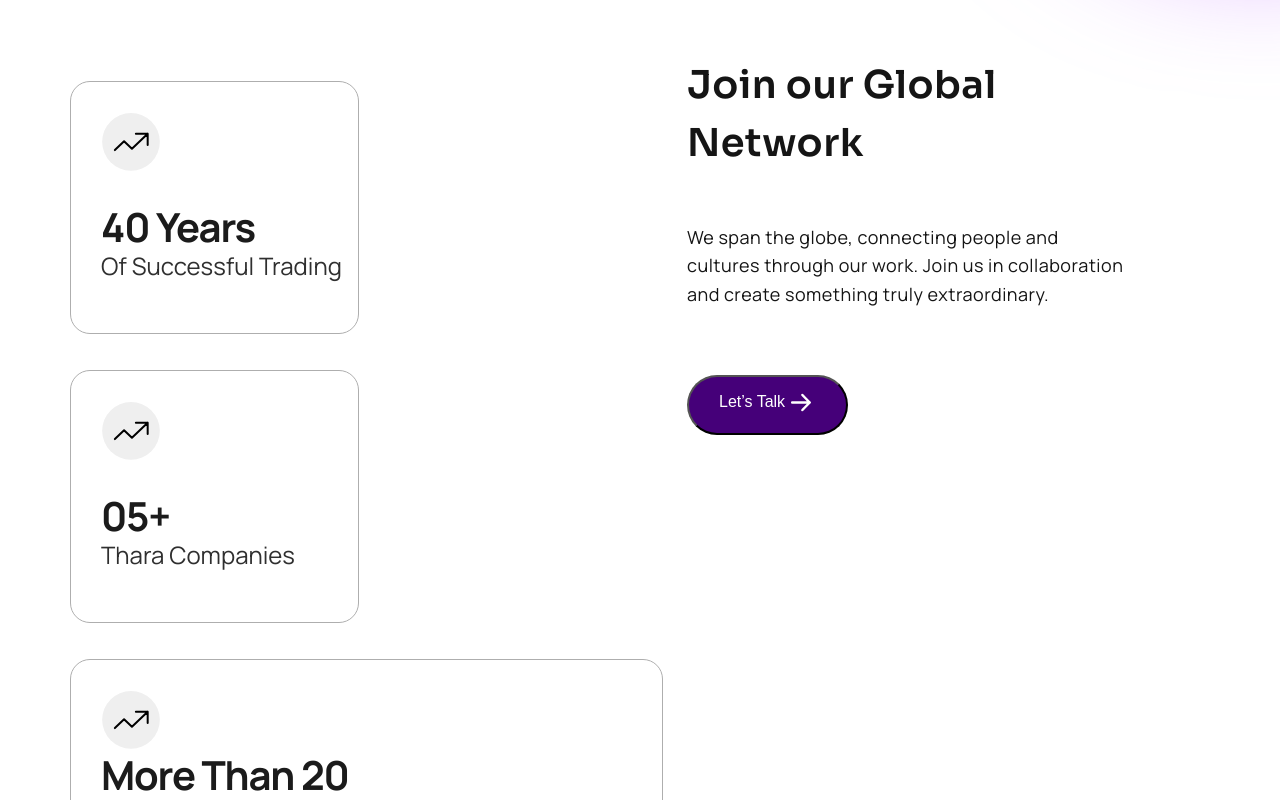
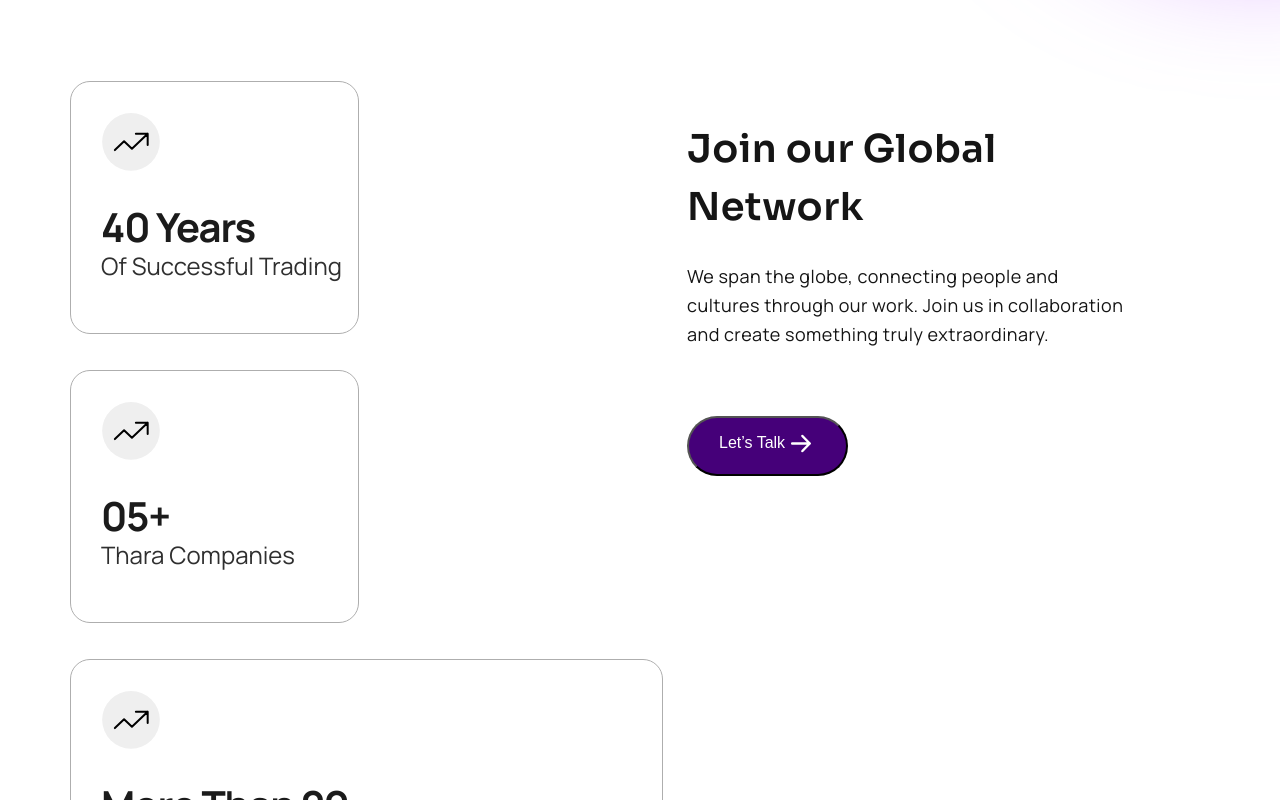
Before and after one commit to ll00lll00l0l/tharafrontend, a React (Create React App) app: page / in a window 1280 px wide. Shown: the part 780-1580 px from the top of the page. Built offline with nearby package versions, Linux system fonts and the light colour scheme.

Commit message:
compare ui with site

```diff
--- a/src/components/AboutUs.css
+++ b/src/components/AboutUs.css
@@ -87,12 +87,13 @@
     text-transform: capitalize;
     white-space: nowrap;
   }
-  .grid-item2{
+  .grid-item2 {
     display: flex;
     flex-direction: column;
-    align-items: flex-start;
-    gap:clamp(20px,4.5vw, 50px);
-  }
+    padding-top:4rem ;
+    justify-content: center;
+
+}
   .grid-item2 span{
     color: #151515;
     font-size: clamp(30px,3vw,50px);
@@ -101,6 +102,8 @@
     letter-spacing: 0.5px;
     font-style: normal;
     width: 70%;
+    padding-bottom: 2vw;
+
   }
   .grid-item2 p{
     color: #151515;
@@ -111,6 +114,9 @@
     letter-spacing: 0.5px;
     font-family: Manrope;
     text-wrap: balance;
+    padding-bottom: 4vw;
+
+
   }
   .grid-child2{
     padding: 30px 30px ;
--- a/src/components/AboutUs.js
+++ b/src/components/AboutUs.js
@@ -38,7 +38,7 @@ function AboutUs() {
                   <div className='svg-container'>
                     <SVG className='imgsvg' caseValue='case10' />
                      </div></div>
-                    <div><span>More than 20</span>
+                    <div className='textcontent'><span>More than 20</span>
                     <p>International Brands are collaborated with Us</p></div>
                 </div>
               </div>
@@ -46,7 +46,7 @@ function AboutUs() {
           </div>
         </div>
 
-        <div className='col-md-6'>
+        <div className='col-md-6 '>
           <div className='grid-item2'>
             <span>Join our Global Network</span>
 
--- a/src/components/Ourmission1.js
+++ b/src/components/Ourmission1.js
@@ -46,8 +46,7 @@ const Outdivv = styled.div`
 const Div1 = styled.div`
   display: flex;
   flex-direction: column;
-  align-items: center;
-  margin-top: 70px;
+  margin-top: 4.375rem;
 
   p {
     display: flex;
@@ -72,9 +71,11 @@ const Div1 = styled.div`
 
 const Div2 = styled.div`
   display: flex;
+
   flex-direction: column;
   align-items: flex-start;
-    gap: 70px;
+  margin-top:4.375rem;
+
 
   p {
     color: #151515;
@@ -89,6 +90,7 @@ const Div2 = styled.div`
 
    @media (max-width: 1040px) {
     align-items: center;
+    margin-top:1.375rem;
 
     gap: 20px;
 
```
